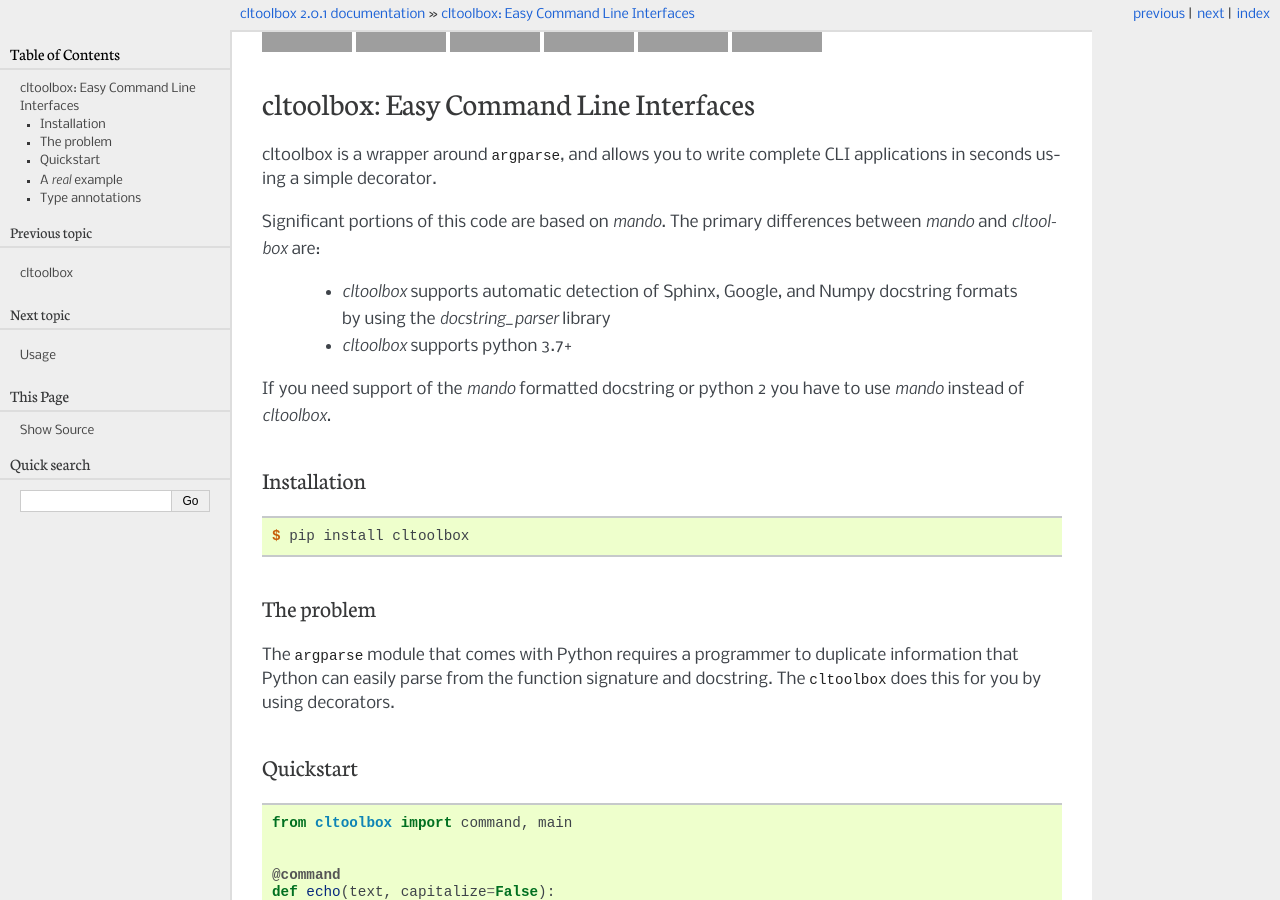
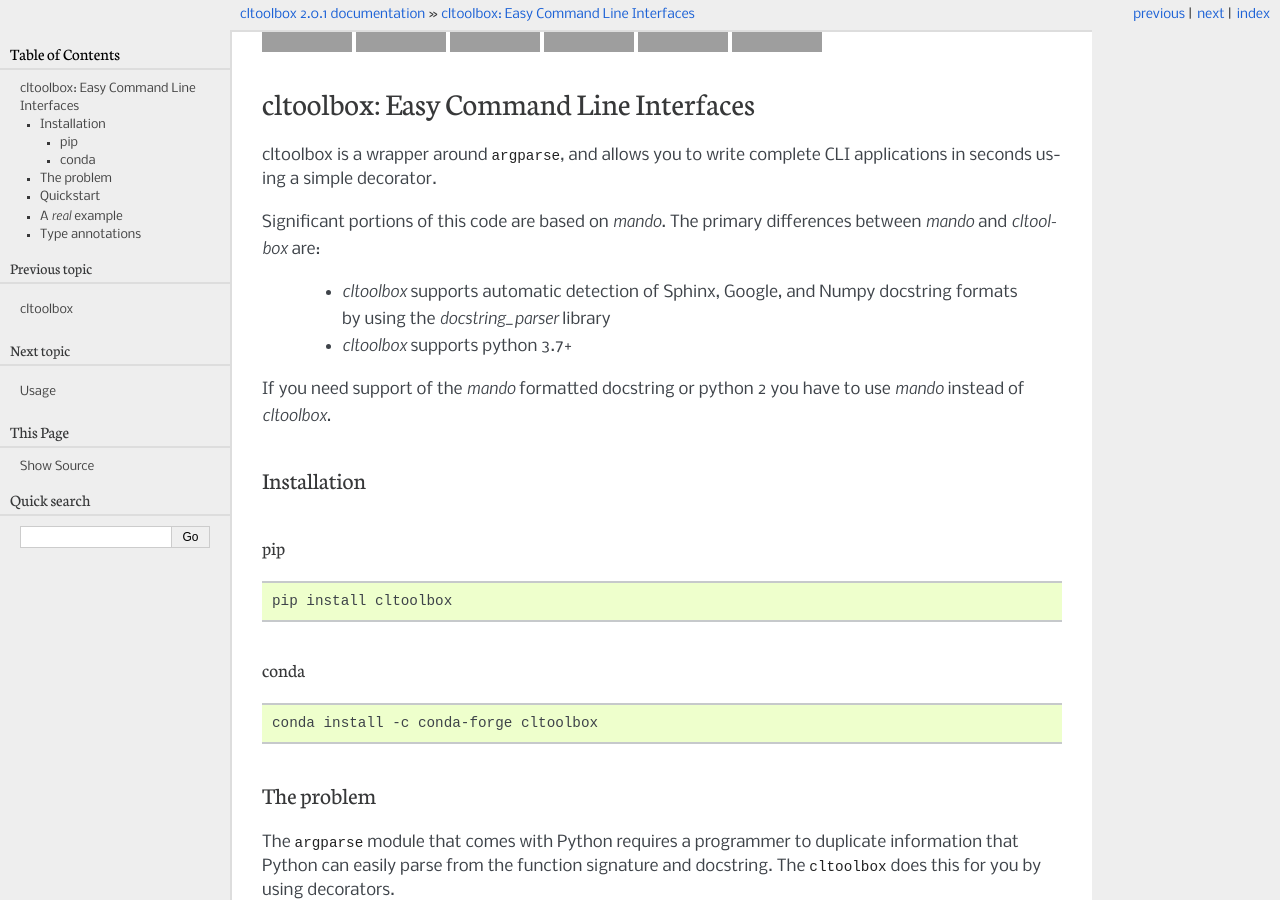
Before and after one commit to timcera/cltoolbox, a Sphinx documentation site: the page built from docs/readme.rst, in a window 1280 px wide and 900 px high, cut to the strip 0-900 px from the top of the window. Built offline with Sphinx 7.4.7, drawn with Linux system fonts in a browser that asks for light colours; grey boxes are pictures that could not be loaded.

Commit message:
ci: pre-commit update

```diff
--- a/README.rst
+++ b/README.rst
@@ -45,14 +45,20 @@
 
 Installation
 ------------
+pip
+~~~
+.. code-block:: bash
 
-.. code-block:: console
+    pip install cltoolbox
 
-    $ pip install cltoolbox
+conda
+~~~~~
+.. code-block:: bash
+
+    conda install -c conda-forge cltoolbox
 
 The problem
 -----------
-
 The ``argparse`` module that comes with Python requires a programmer to
 duplicate information that Python can easily parse from the function signature
 and docstring.  The ``cltoolbox`` does this for you by using decorators.
--- a/docs/usage.rst
+++ b/docs/usage.rst
@@ -306,13 +306,15 @@
     $ python types.py pow 5 8 -m 8
     1.0
 
-.. code-block:: console
+.. code-block:: python
 
     from cltoolbox import command, main
+
 
     # Note: don't actually do this.
     def double_int(n):
         return int(n) * 2
+
 
     @command
     def dup(string, times: double_int):
@@ -323,6 +325,7 @@
         :param times: How many times to duplicate.
         """
         print(string * times)
+
 
     if __name__ == "__main__":
         main()
```
Also changed, not shown: .pre-commit-config.yaml, 1 other file.
